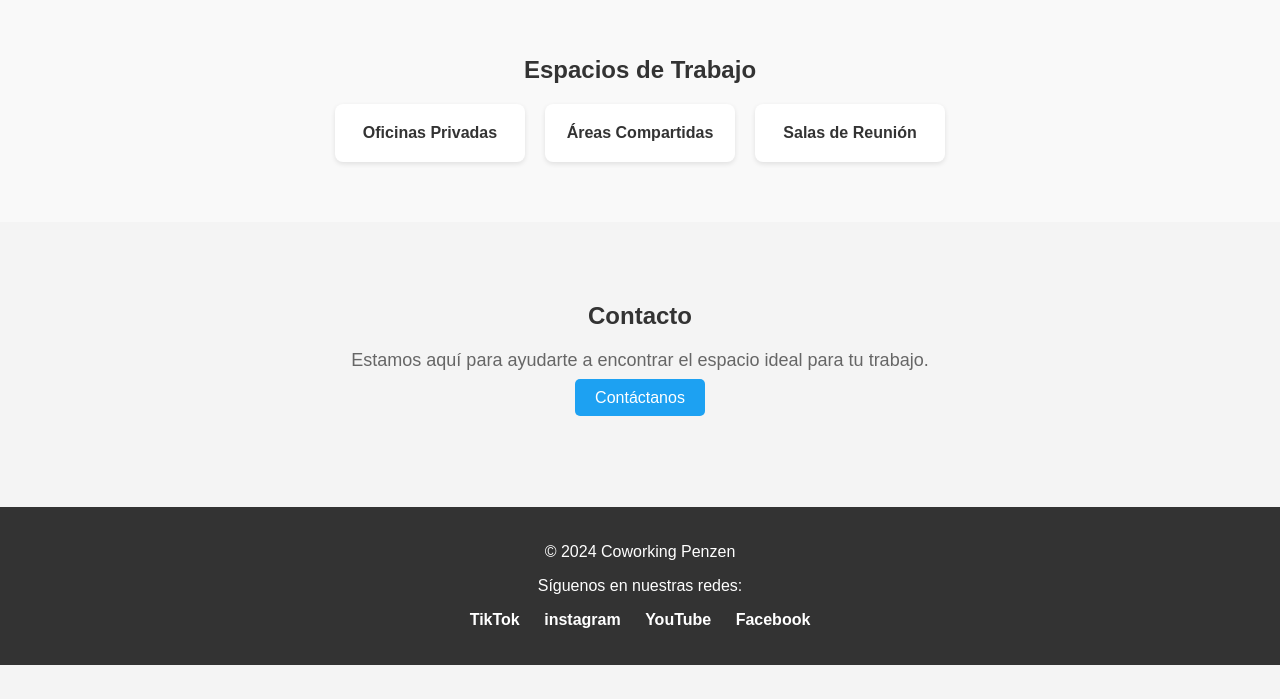
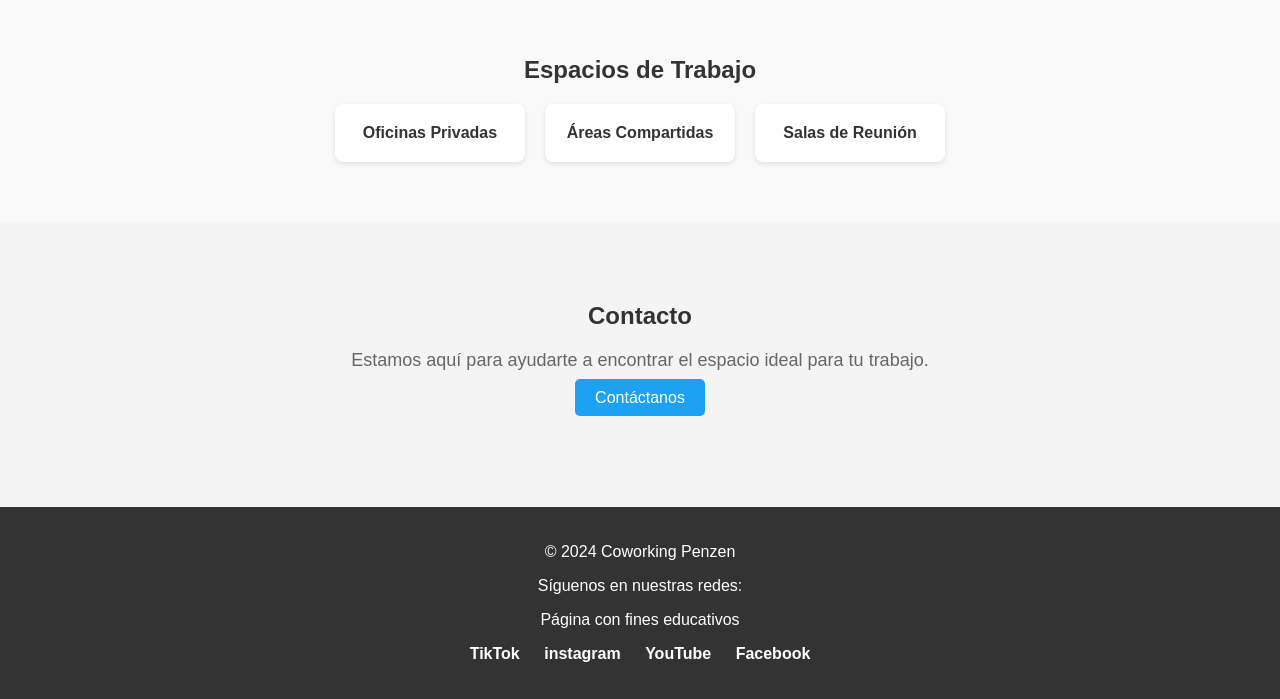
Before and after one commit to PCarlosTello/Pagina-PenZen, a plain HTML site: page index.html in a window 1280 px wide. Shown: the part 1351-2050 px from the top of the page. Before the commit the page ends 2016 px from the top, so only its background shows below. Drawn offline with Linux system fonts and the light colour scheme.

Commit message:
Update index.html

```diff
--- a/index.html
+++ b/index.html
@@ -55,6 +55,7 @@
         <p>&copy; 2024 Coworking Penzen</p>
         <div class="social-media">
             <p>Síguenos en nuestras redes:</p>
+            <p>Página con fines educativos</p>
             <ul>
                 <li><a href="https://www.tiktok.com/@penzencoworking" target="_blank">TikTok</a></li>
                 <li><a href="https://www.instagram.com/penzencoworking/" target="_blank">instagram</a></li>
```
